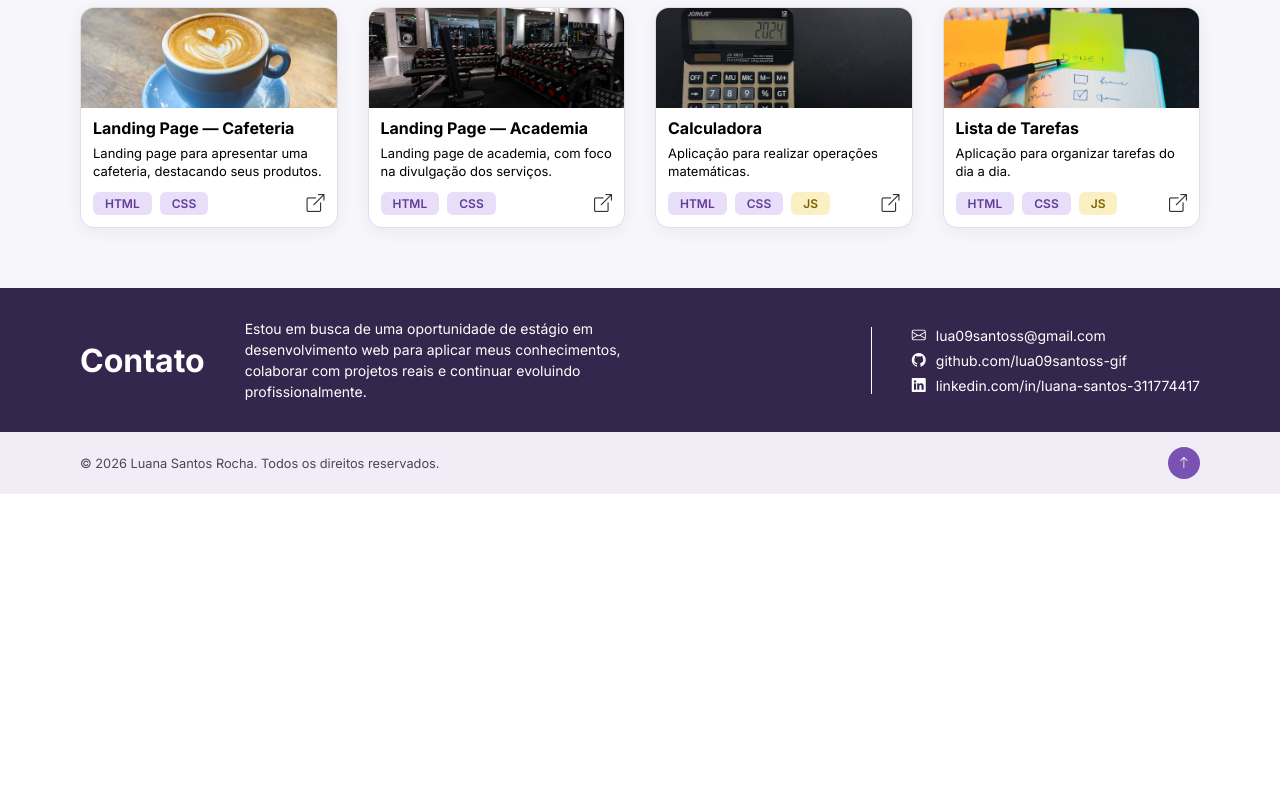
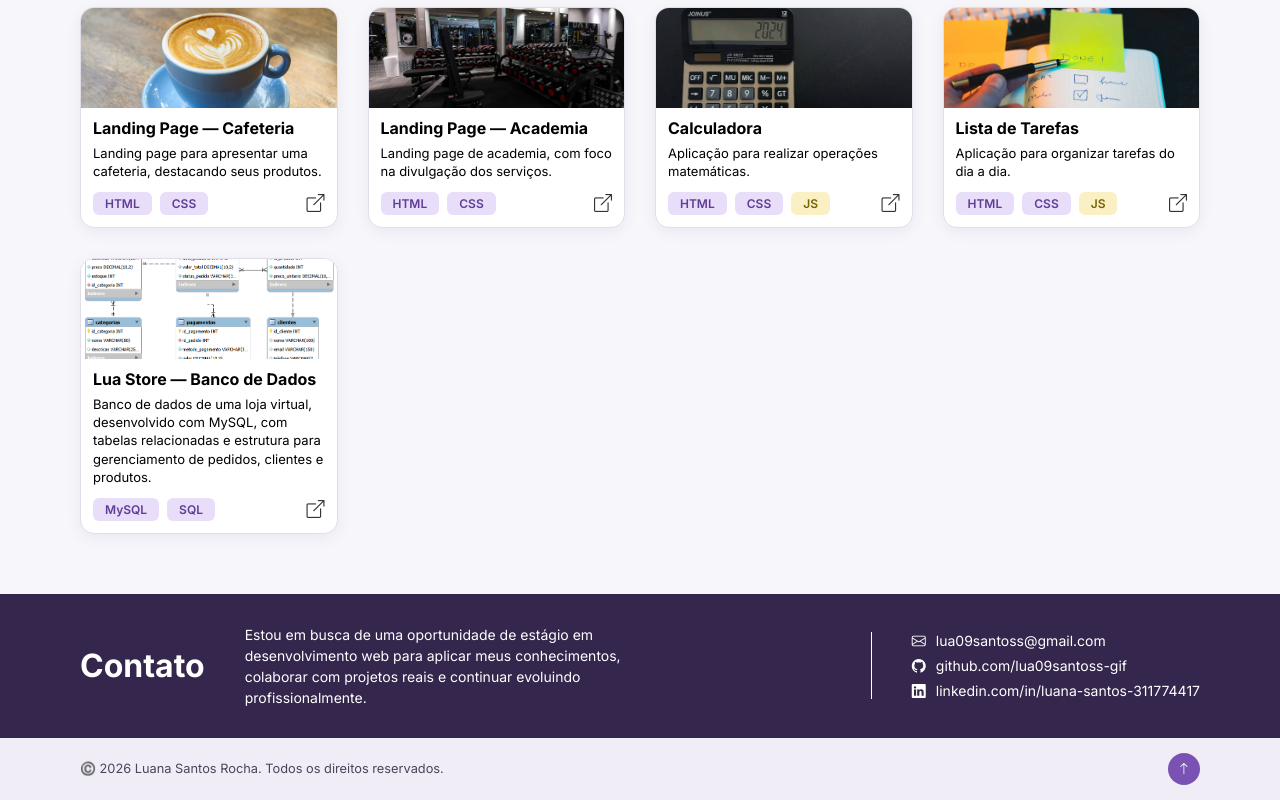
Before and after one commit to lua09santoss-gif/meu-portfolio, a plain HTML site: page index.html in a window 1280 px wide. Shown: the part 1039-1839 px from the top of the page. Before the commit the page ends 1533 px from the top, so only its background shows below. Drawn offline with nearby package versions, Linux system fonts and the light colour scheme.

Commit message:
Add Lua Store project details to index.html
Added a new project section for 'Lua Store' with details about the database structure and technologies used.

```diff
--- a/index.html
+++ b/index.html
@@ -227,6 +227,33 @@
                         </div>
                     </div>
                 </article>
+
+                <!-- NOVO PROJETO: LUA STORE -->
+
+                <article class="cards">
+                    <img src="der-lua-store.png" alt="Diagrama entidade-relacionamento do banco de dados Lua Store">
+
+                    <h3>Lua Store — Banco de Dados</h3>
+
+                    <p>Banco de dados de uma loja virtual, desenvolvido com MySQL, com tabelas relacionadas e estrutura para gerenciamento de pedidos, clientes e produtos.</p>
+
+                    <div class="card-rodape">
+                        <ul class="tecnologias">
+                            <li class="tag tag-css">MySQL</li>
+                            <li class="tag tag-css">SQL</li>
+                        </ul>
+
+                        <div class="links-projeto">
+                            <a href="https://github.com/lua09santoss-gif/lua-store"
+                               target="_blank"
+                               rel="noopener noreferrer"
+                               aria-label="Ver projeto Lua Store no GitHub">
+                                <i class="bi bi-box-arrow-up-right"></i>
+                            </a>
+                        </div>
+                    </div>
+                </article>
+
             </div>
         </section>
     </main>
@@ -272,7 +299,7 @@
         </div>
 
         <div class="direitos">
-            <p>© 2026 Luana Santos Rocha. Todos os direitos reservados.</p>
+            <p>©️ 2026 Luana Santos Rocha. Todos os direitos reservados.</p>
 
             <a href="#inicio" class="voltar-topo" aria-label="Voltar ao topo">
                 <i class="bi bi-arrow-up"></i>
```
